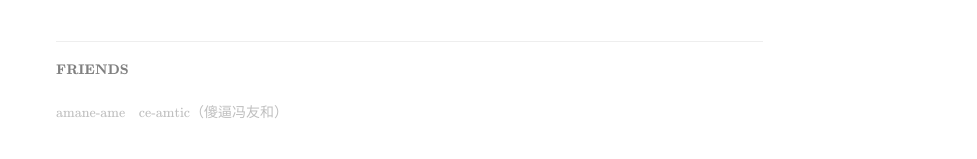
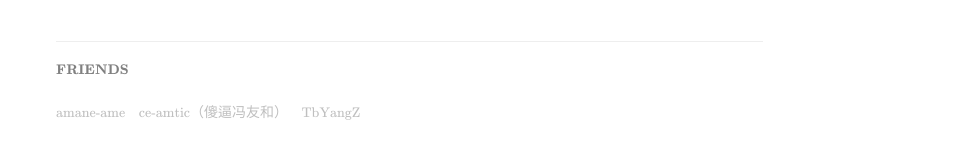
Before and after one commit to sheriyuo/sheriyuo.github.io, a Jekyll site: the page built from _posts/2023-4-11-RUCPC2022.md, in a window 1280 px wide and 900 px high, scrolled down 3354 px. Shown: the part 649-808 px from the top of the window, without its empty margins (209-1186 px from the left). Built offline with Jekyll 4.4.1, drawn with Linux system fonts in a browser that asks for light colours; nearby versions of some CDN libraries; some web fonts are replaced; library files that are not in the unit come from our copies; comment, search, counter and statistics services are not loaded.

Commit message:
Add friend link for TbYangZ

```diff
--- a/_config.yml
+++ b/_config.yml
@@ -91,5 +91,9 @@ friends: [
   {
     title: "ce-amtic（傻逼冯友和）",
     href : "https://ce-amtic.github.io"
+  },
+  {
+    title: "TbYangZ",
+    href : "https://tbyangz.github.io/"
   }
 ]
```
